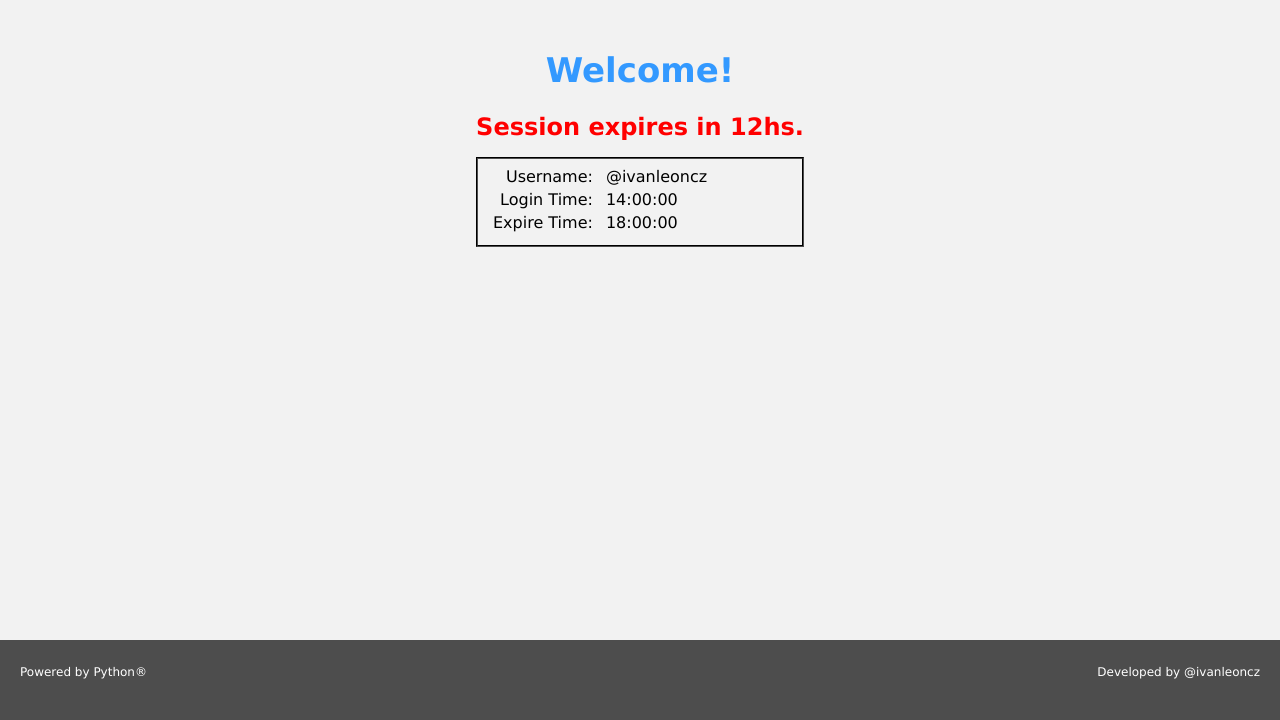
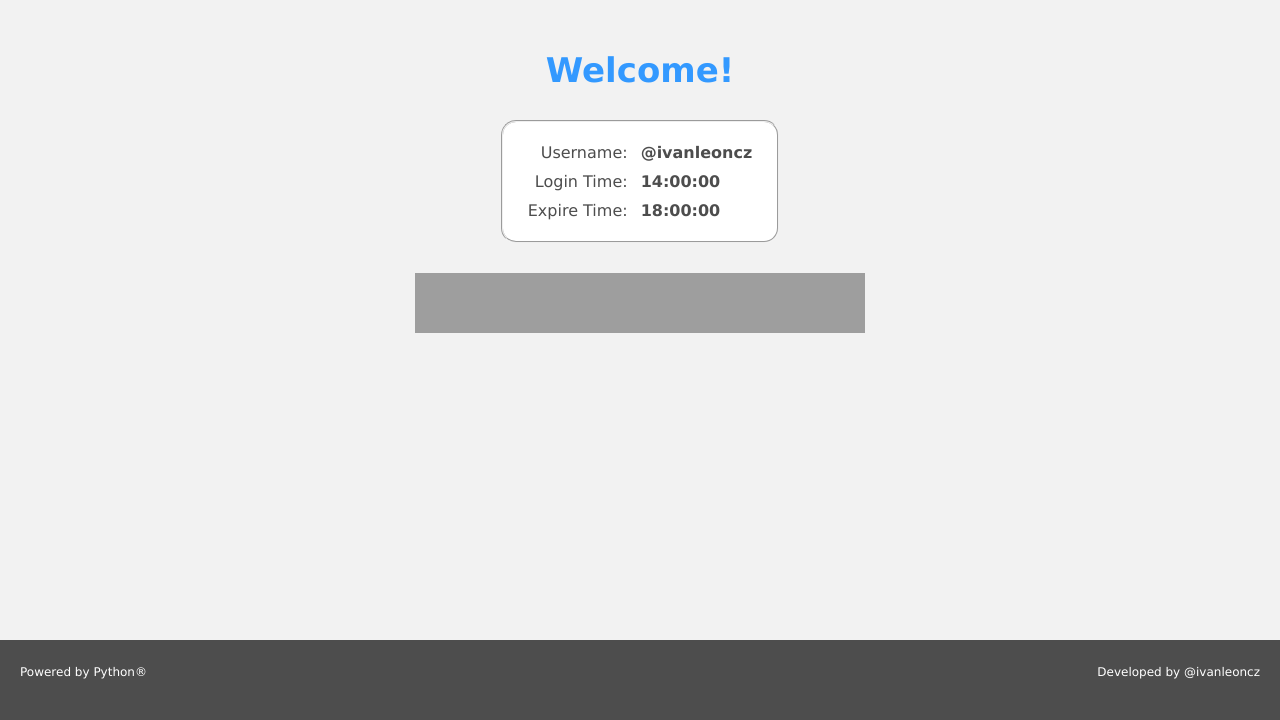
Before and after one commit to ivanleoncz/PyCaptive, a Flask app: page /welcome in a window 1280 px wide. Shown: the part 80-800 px from the top of the page. Run offline with Flask 2, Linux system fonts and the light colour scheme; parts of the project's set-up code (start-up, migrations or seed data) failed here and were passed over; grey boxes are pictures that could not be loaded.

Commit message:
adding DuckDuckGo Bar and improving design/css

```diff
--- a/app/templates/welcome.html
+++ b/app/templates/welcome.html
@@ -25,10 +25,25 @@
       }
 
       fieldset {
-        width: 300px;
+        width: 250px;
+        margin-top: 30px;
         margin-left: auto;
         margin-right: auto;
-	border-color: #4d4d4d;
+        padding-top: 15px;
+        padding-bottom: 15px;
+        border-radius: 15px;
+        background-color: #ffffff;
+      }
+
+      fieldset table {
+        margin-left: auto;
+        margin-right: auto;
+      }
+
+      fieldset table td {
+        padding-top: 4px;
+        padding-bottom: 4px;
+        color: #4d4d4d;
       }
 
       .field {
@@ -37,6 +52,18 @@
 
       .data {
         padding-left: 10px;
+        margin-left: auto;
+        margin-right: auto;
+        font-weight: bold;
+      }
+
+      iframe {
+        display: block;
+        margin: auto;
+        margin-top: 30px;
+        height: 60px;
+        width: 450px;
+        border: 0;
       }
 
 {% endblock %}
@@ -44,7 +71,6 @@
 {% block content %}
     <div id="status">
         <h1 id="welcome"> Welcome! </h1>
-        <h1 id="message"> Session expires in 12hs. </h3>
         <fieldset>
           <table>
             <tr>
@@ -61,5 +87,6 @@
             </tr>
           </table>
         </fieldset>
+        <iframe src="https://duckduckgo.com/search.html?width=240&duck=yes&prefill=Search with Safety"> </iframe>
     </div>
 {% endblock %}
```
Lines whose indentation alone changed are shown as unchanged.
